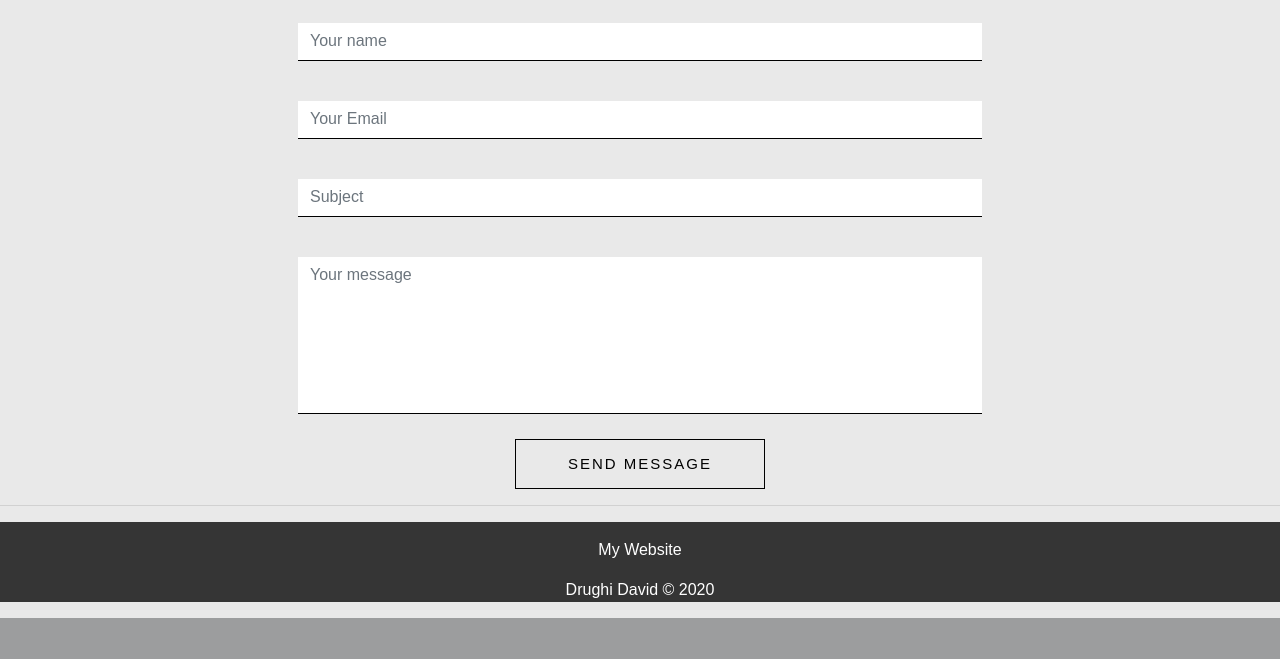
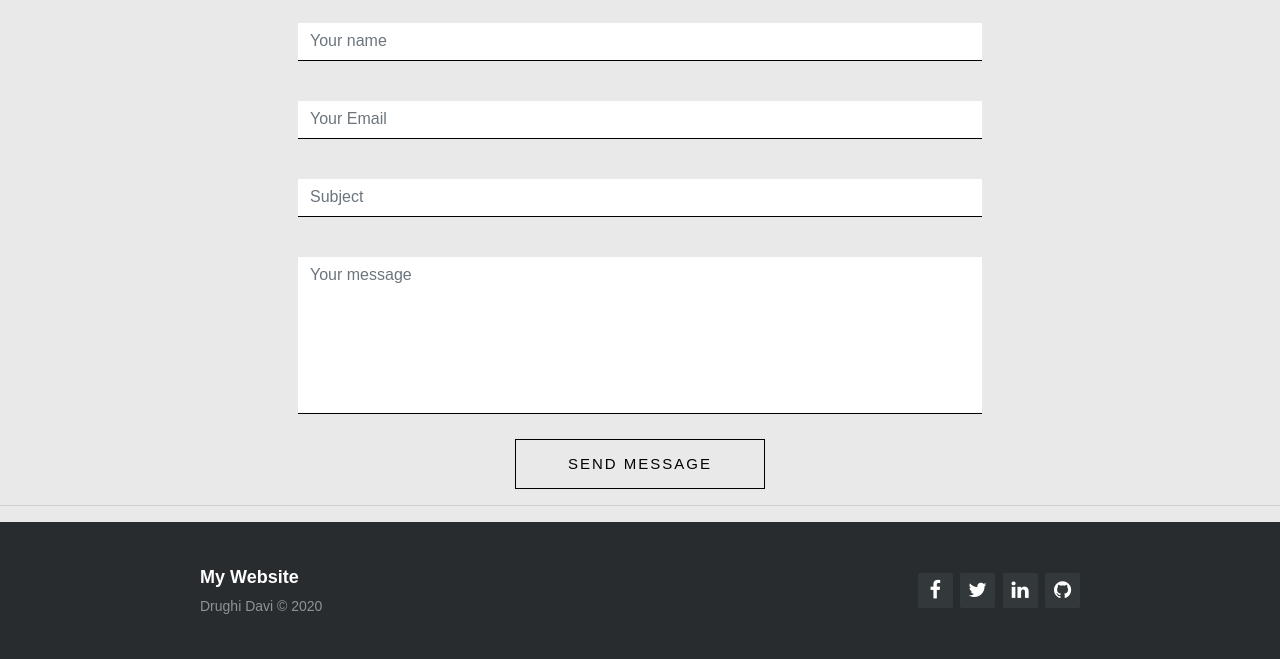
Before and after one commit to DavidColds/my_website, a PHP site: page / in a window 1280 px wide. Shown: the part 1716-2375 px from the top of the page. Before the commit the page ends 2334 px from the top, so only its background shows below. Run offline with PHP 8.4, Linux system fonts and the light colour scheme; some libraries are stand-ins or nearby versions.

Commit message:
clean code and icons on footer

```diff
--- a/css/main.css
+++ b/css/main.css
@@ -1,4 +1,5 @@
-body, html {
+body,
+html {
   font-family: 'Simonetta', sans-serif;
   background-color: #e9e9e9;
   scroll-behavior: smooth;
@@ -30,13 +31,13 @@ body, html {
   padding: 25px;
   font-size: 30px;
   font-weight: 300;
-  font-family: "Helvetica Neue",Helvetica,Arial,sans-serif;
+  font-family: "Helvetica Neue", Helvetica, Arial, sans-serif;
 }
 
 .form-group .form-control {
   border-bottom: 1px;
   border-style: none none solid none;
-  border-radius:0;
+  border-radius: 0;
   border-color: #000;
 }
 
@@ -63,13 +64,14 @@ textarea {
   background: transparent;
 }
 
-.btn-mod, a.btn-mod {
+.btn-mod,
+a.btn-mod {
   -webkit-box-sizing: border-box;
   -moz-box-sizing: border-box;
   box-sizing: border-box;
   padding: 4px 13px;
   color: #fff;
-    background: rgba(34,34,34, .9);
+  background: rgba(34, 34, 34, .9);
   border: 1px solid transparent;
   font-size: 11px;
   font-weight: 400;
@@ -89,7 +91,10 @@ textarea {
   transition: all 0.2s cubic-bezier(0.000, 0.000, 0.580, 1.000);
 }
 
-.btn-mod.btn-border:hover, .btn-mod.btn-border:active, .btn-mod.btn-border:focus, .btn-mod.btn-border:active:focus {
+.btn-mod.btn-border:hover,
+.btn-mod.btn-border:active,
+.btn-mod.btn-border:focus,
+.btn-mod.btn-border:active:focus {
   color: #fff;
   border-color: #000;
   background: #000;
@@ -110,10 +115,96 @@ textarea {
 
 /* Footer */
 
-footer{
-  padding-top: 1rem;
-  background-color: rgba(34,34,34, .9);
-  color: white;
+/*--------------------
+	Footer styles
+--------------------*/
+
+footer {
+  background-color: #292c2f;
+  box-shadow: 0 1px 1px 0 rgba(0, 0, 0, 0.12);
+  width: 100%;
+  text-align: left;
+  font: normal 16px sans-serif;
+
+  padding: 45px 50px;
+}
+
+footer .footer-limiter {
+  max-width: 880px;
+  margin: 0 auto;
+}
+
+footer .footer-left p {
+  color: #8f9296;
+  font-size: 14px;
+  margin: 0;
+}
+
+/* Footer links */
+
+footer p.footer-links {
+  font-size: 18px;
+  font-weight: bold;
+  color: #ffffff;
+  margin: 0 0 10px;
+  padding: 0;
+}
+
+footer p.footer-links a {
+  display: inline-block;
+  line-height: 1.8;
+  text-decoration: none;
+  color: inherit;
+}
+
+footer .footer-right {
+  float: right;
+  margin-top: 6px;
+  max-width: 180px;
+}
+
+footer .footer-right a {
+  display: inline-block;
+  width: 35px;
+  height: 35px;
+  background-color: #33383b;
+  border-radius: 2px;
+
+  font-size: 20px;
+  color: #ffffff;
   text-align: center;
-  flex: 0 0 auto;
+  line-height: 35px;
+
+  margin-left: 3px;
 }
+
+/* If you don't want the footer to be responsive, remove these media queries */
+
+@media (max-width: 600px) {
+
+  footer .footer-left,
+  footer .footer-right {
+    text-align: center;
+  }
+
+  footer .footer-right {
+    float: none;
+    margin: 0 auto 20px;
+  }
+
+  footer .footer-left p.footer-links {
+    line-height: 1.8;
+  }
+}
+
+/* ------- Demo adds. Please ignore and remove ------- */
+
+#bsaHolder {
+  top: 100px !important;
+}
+
+@media (max-width: 1200px) {
+  #bsaHolder {
+    display: none;
+  }
+}
--- a/index.html
+++ b/index.html
@@ -1,6 +1,5 @@
 <!doctype html>
 <html lang="en">
-
 <head>
     <!-- Required meta tags -->
     <meta charset="utf-8">
@@ -10,12 +9,11 @@
     <link rel="stylesheet" href="https://stackpath.bootstrapcdn.com/bootstrap/4.3.1/css/bootstrap.min.css"
         integrity="sha384-ggOyR0iXCbMQv3Xipma34MD+dH/1fQ784/j6cY/iJTQUOhcWr7x9JvoRxT2MZw1T" crossorigin="anonymous">
 
-
+        <!-- Font Awesome-->
+    <link rel="stylesheet" href="http://maxcdn.bootstrapcdn.com/font-awesome/4.2.0/css/font-awesome.min.css">
 
     <!-- Main CSS -->
     <link rel="stylesheet" type="text/css" href="./css/main.css">
-
-
     <title>MyWebsite</title>
 </head>
 
@@ -164,17 +162,29 @@
 
     </div><!-- End container -->
     <hr>
+
     <footer>
+
         <div class="footer-limiter">
+
             <div class="footer-right">
-                <a href="#"><i class="fa fa-facebook"></i></a> <a href="#"><i class="fa fa-twitter"></i></a> <a
-                    href="#"><i class="fa fa-linkedin"></i></a> <a href="#"><i class="fa fa-github"></i></a>
+
+                <a href="#"><i class="fa fa-facebook"></i></a>
+                <a href="#"><i class="fa fa-twitter"></i></a>
+                <a href="#"><i class="fa fa-linkedin"></i></a>
+                <a href="#"><i class="fa fa-github"></i></a>
+
             </div>
+
             <div class="footer-left">
+
                 <p class="footer-links">My Website</p>
-                <p>Drughi David © 2020</p>
+
+                <p>Drughi Davi © 2020</p>
             </div>
+
         </div>
+
     </footer>
 
     <!-- JavaScript -->
--- a/js/main.js
+++ b/js/main.js
@@ -3,11 +3,11 @@ function validateForm() {
     var e = document.getElementById('email').value;
     var s = document.getElementById('subject').value;
     var m = document.getElementById('message').value;
-    var onlyLetters =/^[a-zA-Z\s]*$/;
+    var onlyLetters = /^[a-zA-Z\s]*$/;
     var onlyEmail = /^(([^<>()\[\]\\.,;:\s@"]+(\.[^<>()\[\]\\.,;:\s@"]+)*)|(".+"))@((\[[0-9]{1,3}\.[0-9]{1,3}\.[0-9]{1,3}\.[0-9]{1,3}])|(([a-zA-Z\-0-9]+\.)+[a-zA-Z]{2,}))$/;
 
 
-    if(n == "" || n == null){
+    if (n == "" || n == null) {
         document.getElementById('nameLabel').innerHTML = ('Please enter your name');
         document.getElementById('name').style.borderColor = "red";
         return false;
@@ -20,7 +20,7 @@ function validateForm() {
         return false;
     }
 
-    if(e == "" || e == null ){
+    if (e == "" || e == null) {
         document.getElementById('emailLabel').innerHTML = ('Please enter your email');
         document.getElementById('email').style.borderColor = "red";
         return false;
@@ -32,7 +32,7 @@ function validateForm() {
         return false;
     }
 
-    if(s == "" || s == null ){
+    if (s == "" || s == null) {
         document.getElementById('subjectLabel').innerHTML = ('Please enter your subject');
         document.getElementById('subject').style.borderColor = "red";
         return false;
@@ -44,14 +44,34 @@ function validateForm() {
         return false;
     }
 
-    if(m == "" || m == null){
+    if (m == "" || m == null) {
         document.getElementById('messageLabel').innerHTML = ('Please enter your message');
         document.getElementById('message').style.borderColor = "red";
         return false;
-    }
-
-    else{
+    } else {
         return true;
     }
 
 }
+
+
+
+
+var dummyContent = $('.dummy-content').children(),
+    i;
+
+
+$('#add-content').click(function (e) {
+    e.preventDefault();
+
+    if ($(dummyContent[0]).is(":visible")) {
+        for (i = 0; i < dummyContent.length; i++) {
+            $(dummyContent[i]).fadeOut(600);
+        }
+    } else {
+        for (i = 0; i < dummyContent.length; i++) {
+            $(dummyContent[i]).delay(600 * i).fadeIn(600);
+        }
+    }
+
+});
```
Lines whose indentation alone changed are shown as unchanged.
